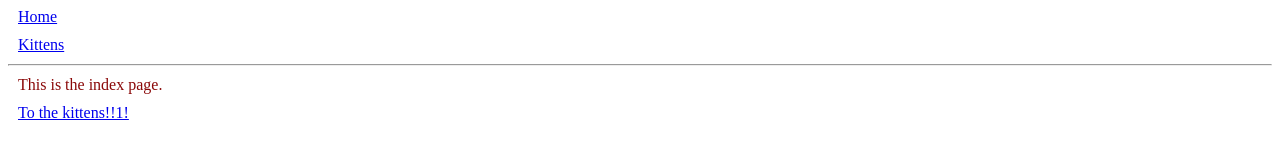
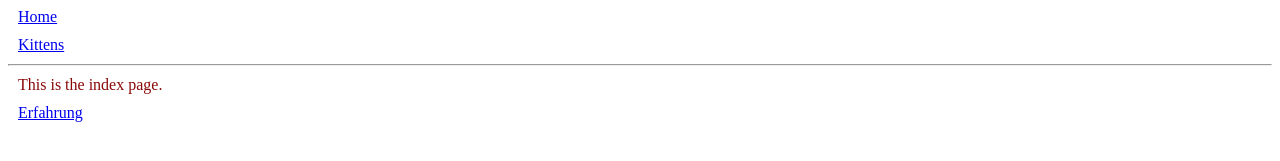
Before and after one commit to Lena231189/Lena231189.github.io, a Jekyll site: the page built from index.html, in a window 1280 px wide. Shown: the part 174-335 px from the top of the page. Built offline with Jekyll 4.4.1, drawn with Linux system fonts in a browser that asks for light colours.

Commit message:
Update index.html

```diff
--- a/index.html
+++ b/index.html
@@ -3,4 +3,4 @@ layout: default
 title: Lena Stephan, Junior Marketing Managerin
 ---
 <p>This is the index page.</p>
-<p><a href="kittens.html">To the kittens!!1!</a></p>
+<p><a href="kittens.html">Erfahrung</a></p>
```
